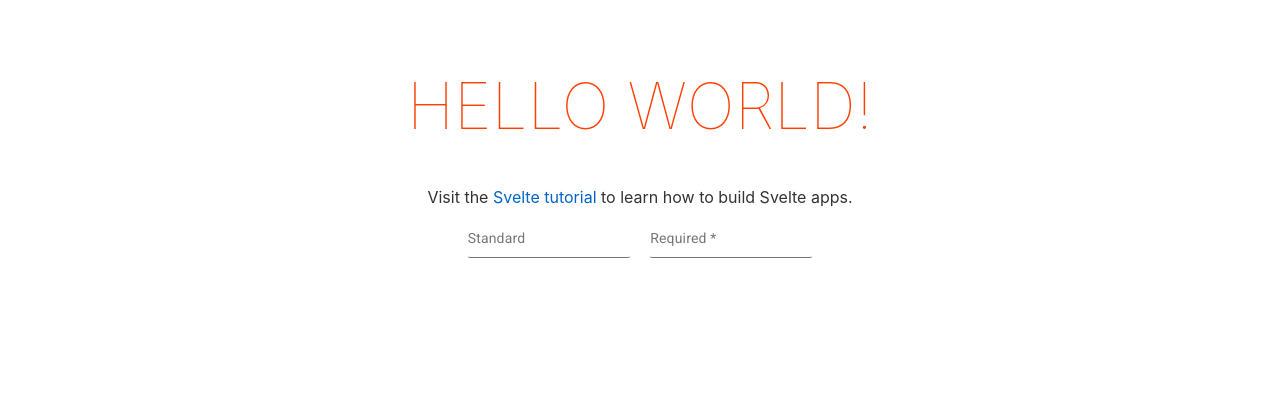
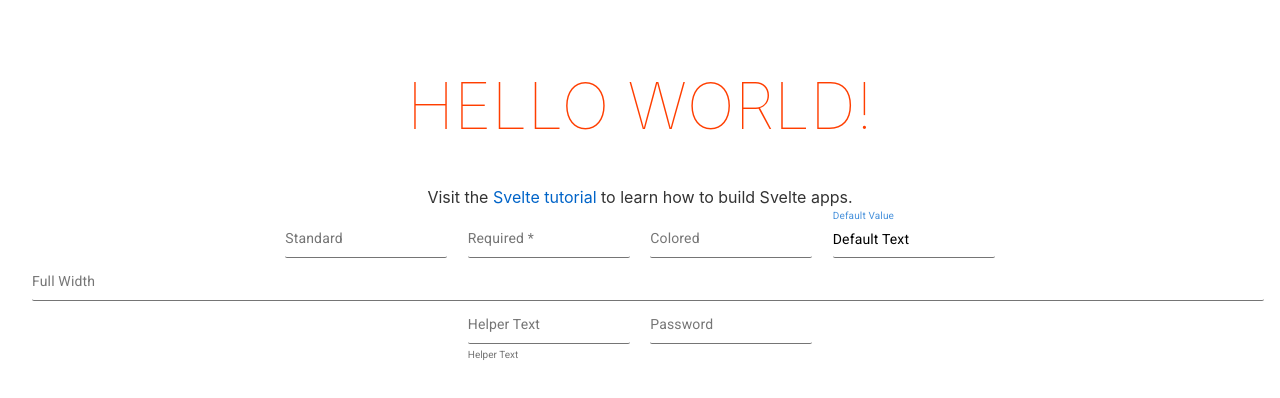
Before and after one commit to rohinivsenthil/skaffa, a Svelte app: page / in a window 1280 px wide. Shown: the top 398 px of the page. Built offline with nearby package versions, Linux system fonts and the light colour scheme; a web font is replaced by a local one.

Commit message:
(improv) add more props for textf

```diff
--- a/src/App.svelte
+++ b/src/App.svelte
@@ -53,5 +53,10 @@
 	<div style="width: 100%">
 		<TextField label="Standard" />
 		<TextField label="Required" required />
+		<TextField label="Colored" color="#e91e63" />
+		<TextField label="Default Value" defaultValue="Default Text" />
+		<TextField label="Full Width" fullWidth />
+		<TextField label="Helper Text" helperText="Helper Text" />
+		<TextField label="Password" type="password" />
 	</div>
 </main>
--- a/src/components/TextField/index.svelte
+++ b/src/components/TextField/index.svelte
@@ -1,7 +1,37 @@
 <script>
+  import { hexToRgb } from "../../utils/hexToRgb";
   export let label = "";
   export let required = false;
+  export let color = "#4791db";
+  export let style = "";
+  export let defaultValue;
+  export let value;
+  export let id;
+  export let name;
+  export let fullWidth = false;
+  export let helperText;
+  export let onChange;
+  export let type = "text";
+  /**
+   * TODO: add in following props
+   * disabled
+   * error
+   * input props
+   * input style
+   * wrapper style
+   * multiline
+   * placeholder
+   * rows
+   * size
+   * variant
+   */
 
+  const rgbCode = hexToRgb(color);
+  const textfValue = `${value ? value : defaultValue ? defaultValue : ""}`;
+  const textfStyle = `--textf-color: ${rgbCode}; ` + style;
+  const textfGroupClass =
+    "spunk-textf-group " +
+    `${fullWidth ? "spunk-textf-group-full-width " : ""}`;
   label = `${required ? label + " *" : label}`;
 </script>
 
@@ -15,6 +45,10 @@
     margin: 8px;
     padding: 0;
     font-family: "Roboto", "Helvetica", "Arial", sans-serif;
+  }
+
+  .spunk-textf-group-full-width {
+    width: 100%;
   }
 
   .spunk-textf {
@@ -61,7 +95,7 @@
   .spunk-textf:valid ~ .spunk-textf-label {
     top: -20px;
     font-size: 10px;
-    color: #4285f4;
+    color: rgb(var(--textf-color));
   }
 
   .spunk-textf-bar {
@@ -76,7 +110,7 @@
     width: 0;
     bottom: 0.5px;
     position: absolute;
-    background: #4285f4;
+    background: rgb(var(--textf-color));
     transition: 0.2s ease all;
     -moz-transition: 0.2s ease all;
     -webkit-transition: 0.2s ease all;
@@ -94,11 +128,26 @@
   .spunk-textf:focus ~ .spunk-textf-bar:after {
     width: 50%;
   }
+
+  .spunk-textf-helper-text {
+    margin-top: 5px;
+    text-align: left;
+    font-size: 10px;
+    color: #757575;
+  }
 </style>
 
-<div class="spunk-textf-group">
-  <input class="spunk-textf" type="text" required />
+<div class={textfGroupClass} style={textfStyle}>
+  <input
+    class="spunk-textf"
+    {type}
+    required
+    on:input={onChange}
+    value={textfValue}
+    {id}
+    {name} />
   <span class="spunk-textf-bar" />
+  {#if helperText}<span class="spunk-textf-helper-text">{helperText}</span>{/if}
   <!-- svelte-ignore a11y-label-has-associated-control -->
   <label class="spunk-textf-label">{label}</label>
 </div>
```
